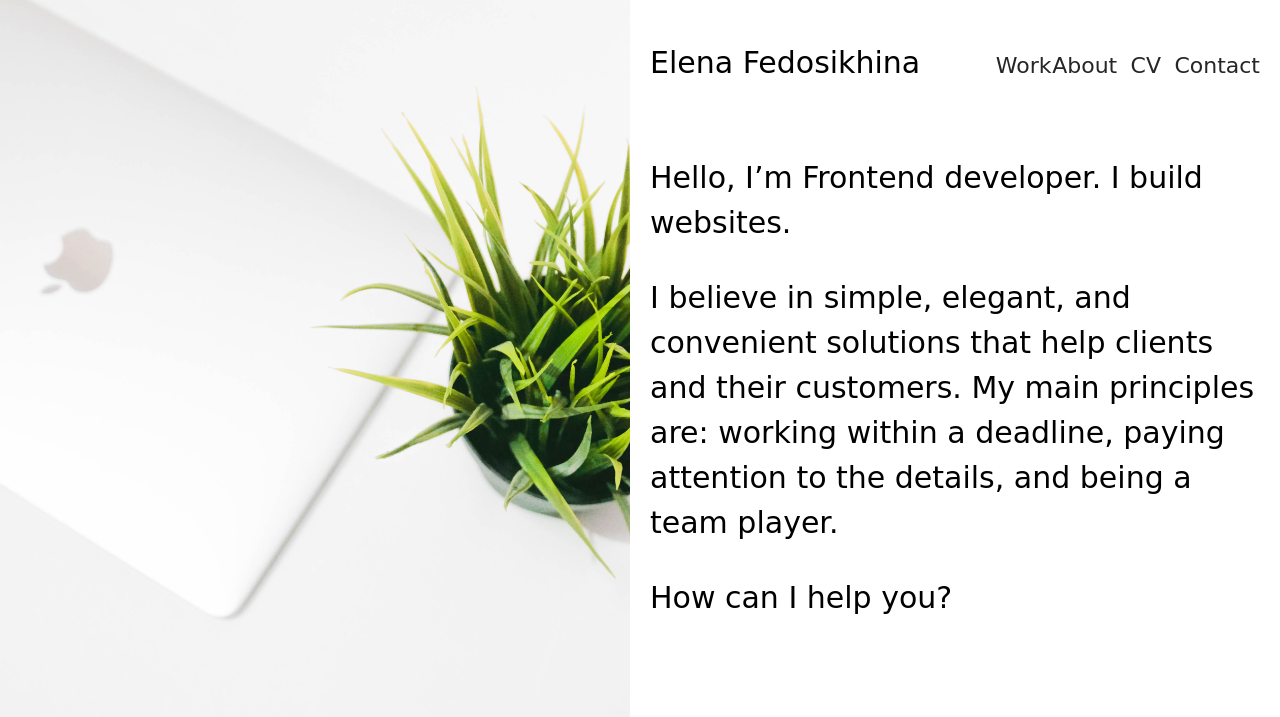
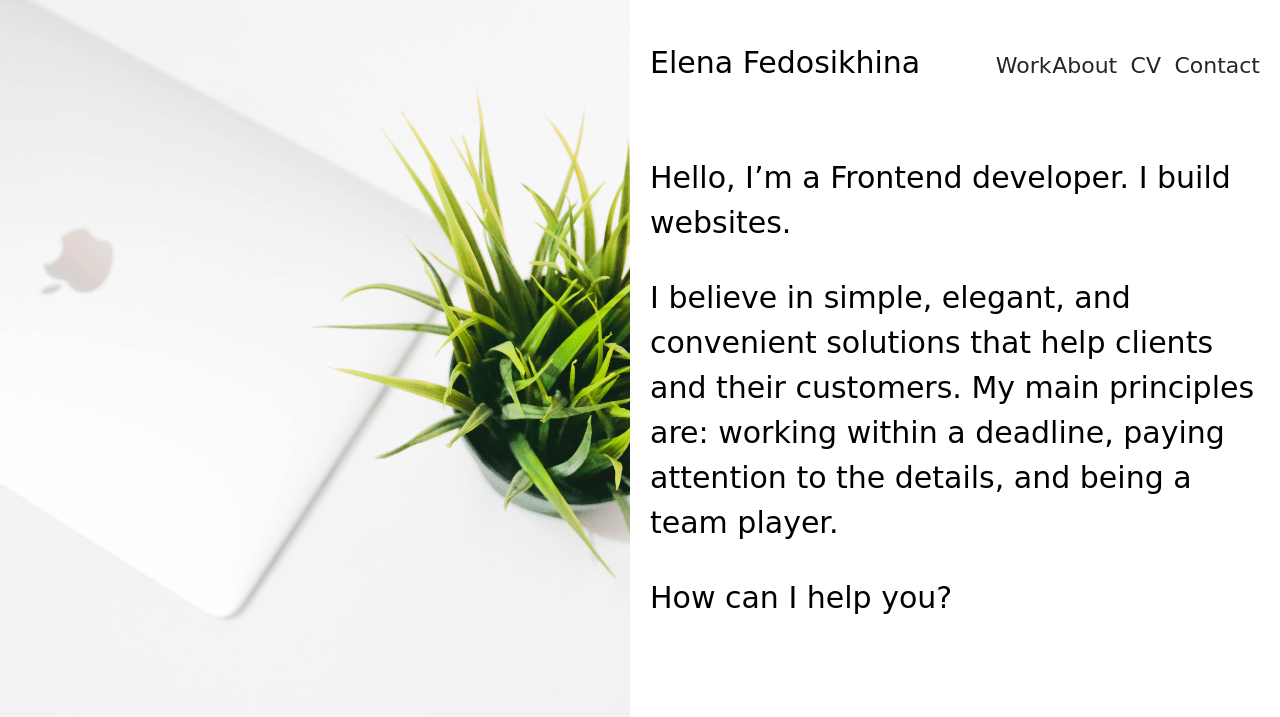
Before and after one commit to Fedoskina/Fedosikhina, a plain HTML site: page index.html in a window 1280 px wide. Shown: the top 717 px of the page. Drawn offline with Linux system fonts and the light colour scheme; a script that the page names is missing; a web font is replaced by a local one.

Commit message:
spell corrects

```diff
--- a/index.html
+++ b/index.html
@@ -26,7 +26,7 @@
     </header>
     <div class="promo-image"></div>
     <div class="text-about-me">
-        <p>Hello, I’m Frontend developer. I build websites.</p>
+        <p>Hello, I’m a Frontend developer. I build websites.</p>
 
         <p>I believe in simple, elegant, and convenient solutions that help clients and their customers.
             My main principles are: working within a deadline, paying attention to the details, and being
```
